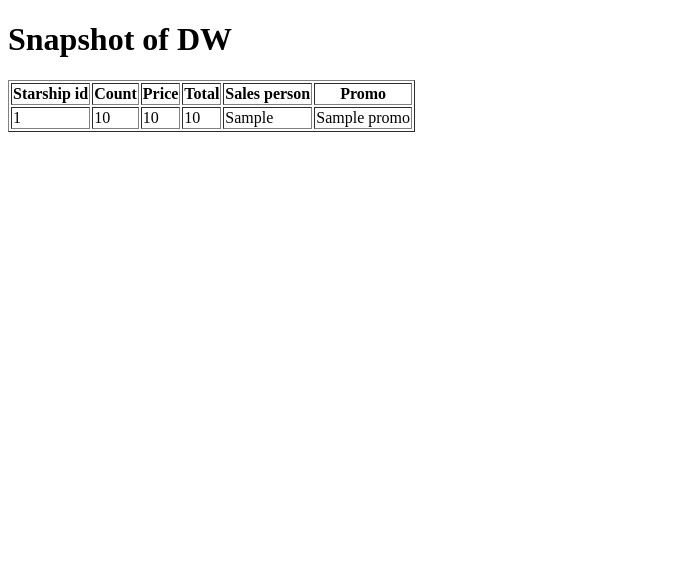
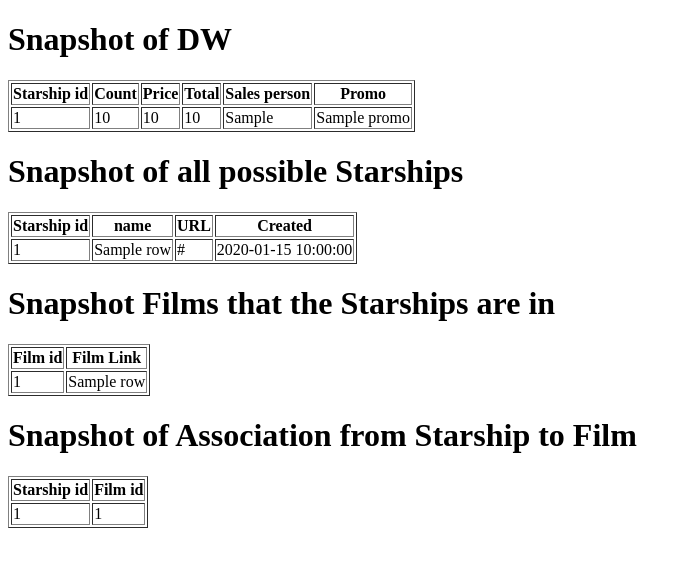
Before and after one commit to bpezzullo/poster-kata, a Flask app: template templates/sale.html in a window 1280 px wide. Shown: the top 567 px of the page, without its empty margins (0-691 px from the left). Run offline with Flask 2, Linux system fonts and the light colour scheme; the template is opened without the code that fills it: most values are stand-ins (such as "Sample title", 1, 10 or a date in 2020).

Commit message:
added html page

```diff
--- a/app.py
+++ b/app.py
@@ -24,10 +24,6 @@ engine = create_engine(f"sqlite:///{database_path}")
 
 base = declarative_base()
 
-# Use this to clear out the db
-# ----------------------------------
-#base.metadata.drop_all(engine)
-
 class Salesdb(base):
     __tablename__ = "salesdb"
     poster_content = Column(String(255),primary_key=True)
@@ -41,14 +37,19 @@ class Salesdb(base):
 # variable for ETL
 database_path='dw'
 engine2 = create_engine(f"sqlite:///{database_path}")
-# conn = engine.connect()
+
 base2 = declarative_base()
 
 
-starships_films = Table('starship_films', base2.metadata,
-    Column('film_id', Integer, ForeignKey('films.id')),
-    Column('starship_id', Integer, ForeignKey('starship.id'))
-    )
+# starships_films = Table('starship_films', base2.metadata,
+#     Column('film_id', Integer, ForeignKey('films.id')),
+#     Column('starship_id', Integer, ForeignKey('starship.id'))
+#     )
+class Starship_films(base2):
+    __tablename__ = "starship_films"
+    id = Column(Integer,primary_key=True)
+    film_id = Column(Integer, ForeignKey('films.id'))
+    starship_id = Column(Integer, ForeignKey('starship.id'))
 
 
 class Sales(base2):
@@ -185,6 +186,7 @@ def getDetails(url):
     cond = True
     count = 0
     filmCnt = 0
+    filmAssocCnt = 0
     while cond:
         for entry in results:
 
@@ -195,21 +197,25 @@ def getDetails(url):
             try:
                 for film in entry['films']:
 
+                    filmAssocCnt += 1
+
                     results = session2.query(Films.id).filter(Films.name == film).first()
 
                     if results:
                         # print('match film found',int(results))
-                        filmID = results
-                        # new_assoc = insert(starship_films).values(film_id = filmID,
-                        #                            starship_id = count)
+                        for filmID in results:
+                            new_assoc = Starship_films(id= filmAssocCnt,film_id = filmID,
+                                                   starship_id = count)
+
                     else:
                         filmCnt += 1
                         new_rec = Films(id=filmCnt,
                                         name = film)
                         session2.add(new_rec)
-                        # new_assoc = insert(starship_films).values(film_id = filmCnt,
-                                                #   starship_id = count )
-                    # session2.execute(new_assoc)
+                        new_assoc = Starship_films(id= filmAssocCnt,film_id = filmCnt,
+                                                starship_id = count )
+
+                    session2.add(new_assoc)
                     session2.commit()
             except ValueError as ex:
                 print("something went wrong with the film", ex)
@@ -291,10 +297,13 @@ def run_ETL():
                 break
 
     results = session2.query(Sales).all()
+    stars = session2.query(Starship).all()
+    film = session2.query(Films).all()
+    assoc = session2.query(Starship_films).all()
 
     session2.close()
     session.close()
-    return render_template('sale.html',results = results)
+    return render_template('sale.html',results = results, stars = stars, film = film, assoc = assoc)
     # return  'ETL table created'
 
 if __name__ == '__main__':
--- a/templates/sale.html
+++ b/templates/sale.html
@@ -23,5 +23,52 @@
                 </tr>
             {% endfor %}
         </table>
+        <h1> Snapshot of all possible Starships </h1>
+        <table border = 1>
+            <tr>
+                <th>Starship id</th>
+                <th>name</th>
+                <th>URL</th>
+                <th>Created</th>
+
+            </tr>
+            {% for row in stars %}
+                <tr>
+                    <td>{{ row.id }}</td>
+                    <td>{{ row.name}} </td>
+                    <td>{{ row.url}} </td>
+                    <td>{{ row.created}} </td>
+
+                </tr>
+            {% endfor %}
+        </table>
+
+        <h1> Snapshot Films that the Starships are in </h1>
+        <table border = 1>
+            <tr>
+                <th>Film id</th>
+                <th>Film Link</th>
+            </tr>
+            {% for row in films %}
+                <tr>
+                    <td>{{ row.id }}</td>
+                    <td>{{ row.name }} </td>
+                </tr>
+            {% endfor %}
+        </table>
+
+        <h1> Snapshot of Association from Starship to Film </h1>
+        <table border = 1>
+            <tr>
+                <th>Starship id</th>
+                <th>Film id</th>
+            </tr>
+            {% for row in assoc %}
+                <tr>
+                    <td>{{ row.starship_id }}</td>
+                    <td>{{ row.film_id }} </td>
+                </tr>
+            {% endfor %}
+        </table>
     </body>
 </html>
```
Also changed, not shown: 2 other files.
